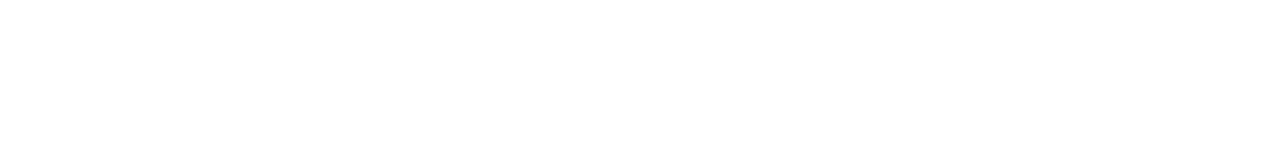
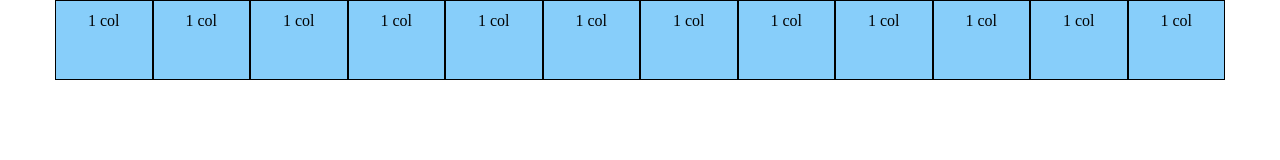
Before and after one commit to LucaPiantadosi27/html-css-12bool, a plain HTML site: page index.html in a window 1280 px wide. Drawn offline with Linux system fonts and the light colour scheme.

Commit message:
Prima Row

```diff
--- a/index.html
+++ b/index.html
@@ -10,6 +10,23 @@
     <!-- link CSS -->
 </head>
 <body>
+     <!-- CONTAINER -->
+     <div class="container">
 
+     <!-- PRIMA ROW -->
+      <div class="row">
+        <div class="col-1"><span>1 col</span></div>
+        <div class="col-1"><span>1 col</span></div>
+        <div class="col-1"><span>1 col</span></div>
+        <div class="col-1"><span>1 col</span></div>
+        <div class="col-1"><span>1 col</span></div>
+        <div class="col-1"><span>1 col</span></div>
+        <div class="col-1"><span>1 col</span></div>
+        <div class="col-1"><span>1 col</span></div>
+        <div class="col-1"><span>1 col</span></div>
+        <div class="col-1"><span>1 col</span></div>
+        <div class="col-1"><span>1 col</span></div>
+        <div class="col-1"><span>1 col</span></div>
+      </div>
 </body>
 </html>
--- a/style.css
+++ b/style.css
@@ -1,5 +1,35 @@
-* {
-    margin: 0;
-    padding: 0;
-    box-sizing: border-box;
-  }
+*{
+  margin: 0;
+  padding: 0;
+  box-sizing: border-box;
+}
+
+.container{
+  max-width: 1170px;
+  margin: 0 auto;
+}
+
+.row::after{
+  content: '';
+  display: table;
+  clear: both;
+}
+.row{
+
+  height: 80px;
+}
+.row [class*="col-"]{
+  float: left;
+  height: 100%;
+}
+
+
+
+/* ------------ */
+
+.row [class*="col-"]{
+  border: 1px solid black;
+  line-height: 40px;
+  text-align: center;
+  background-color: lightskyblue;
+}
--- a/style2.css
+++ b/style2.css
@@ -0,0 +1,3 @@
+.col-1{
+    width:calc(100% / 12 * 1)
+  }
```
